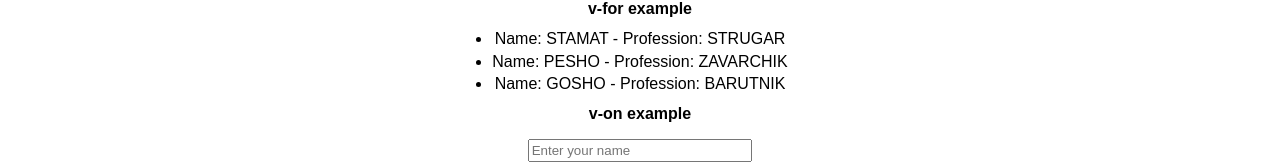
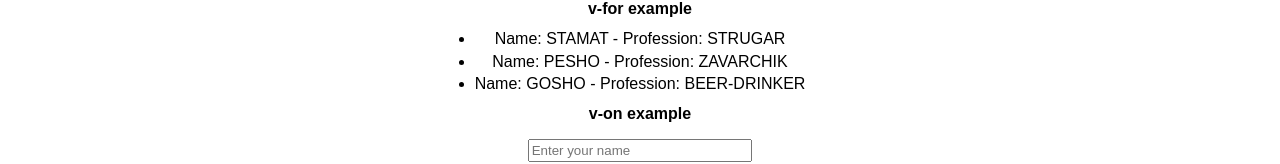
Before and after one commit to DeviousRio/vue-exercise, a Vue app: page /#/directives in a window 1280 px wide. Shown: the part 605-769 px from the top of the page. Built offline with nearby package versions, Linux system fonts and the light colour scheme.

Commit message:
Modified Directives Component

```diff
--- a/src/App.vue
+++ b/src/App.vue
@@ -7,8 +7,8 @@
 </template>
 
 <script>
-import Header from './components/layout/Header';
-import Footer from './components/layout/Footer';
+import Header from "./components/layout/Header";
+import Footer from "./components/layout/Footer";
 
 export default {
   name: "app",
@@ -16,7 +16,7 @@ export default {
     Header,
     Footer
   }
-}
+};
 </script>
 
 <style>
--- a/src/components/DirectivesCmp.vue
+++ b/src/components/DirectivesCmp.vue
@@ -57,7 +57,7 @@ export default {
       persons: [
         { name: 'Stamat', profession: 'Strugar' },
         { name: 'Pesho', profession: 'Zavarchik' },
-        { name: 'Gosho', profession: 'Barutnik' }
+        { name: 'Gosho', profession: 'Beer-Drinker' }
       ]
     };
   },
--- a/src/main.js
+++ b/src/main.js
@@ -4,6 +4,7 @@ import App from './App.vue'
 import { ValidationProvider, extend } from 'vee-validate';
 import { required } from 'vee-validate/dist/rules';
 
+// Question: Can i make more of these and reuse them and is this the right file
 extend('required', {
   ...required,
   message: 'This field is required'
```
